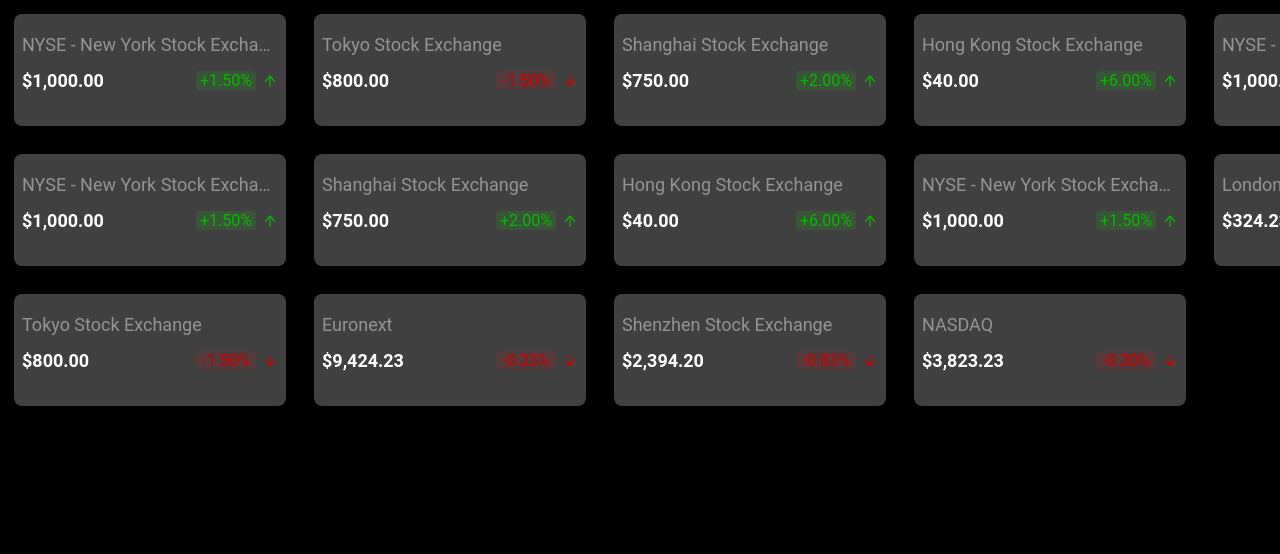
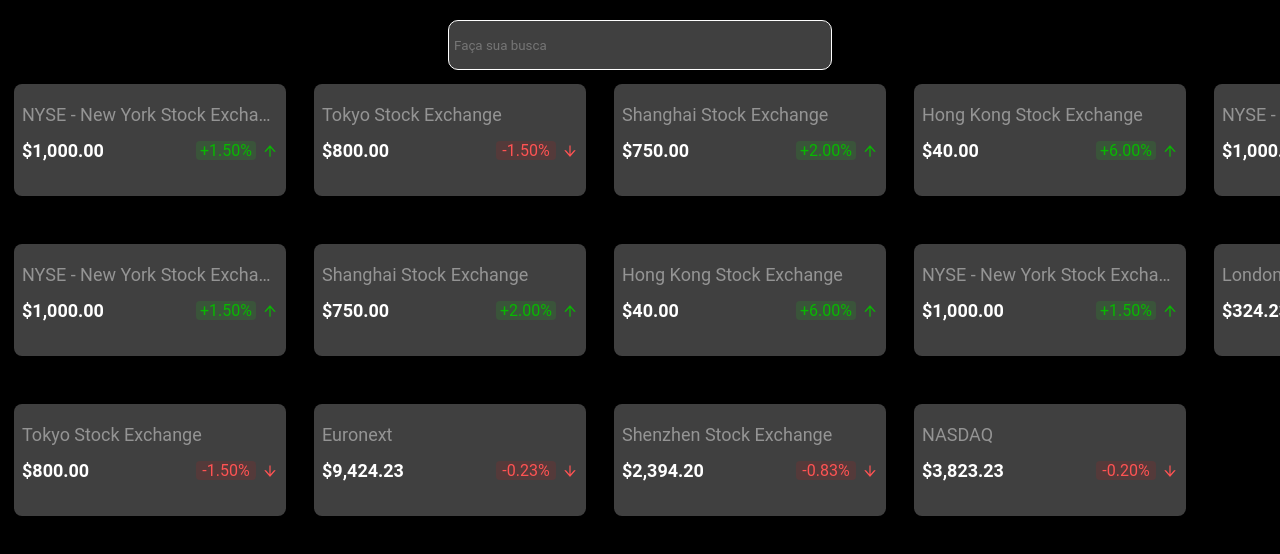
Before and after one commit to jsamuel15/sggs, a React (Create React App) app: page / in a window 1280 px wide. Shown: the top 554 px of the page. Built offline with nearby package versions, Linux system fonts and the light colour scheme.

Commit message:
feat(structure): logica de busca layout do header e ajustes gerais

```diff
--- /dev/null
+++ b/src/ListPerformanceCompany/assets/index.ts
@@ -0,0 +1 @@
+export { default as iconProfile } from './images/iconProfile.jpg';
--- a/src/ListPerformanceCompany/components/HeaderComponent.tsx
+++ b/src/ListPerformanceCompany/components/HeaderComponent.tsx
@@ -2,12 +2,42 @@
 import React from 'react';
 
 // js
-import { Container, TextHeader } from './headerStyles';
+import { Input, Header } from './headerStyles';
+import { itemCardInterfaces } from '../interfaces';
+import allListJson from '../utils/AllListJson';
 
-const HeaderComponent: React.FC = () => (
-    <Container>
-        <TextHeader>Testando...</TextHeader>
-    </Container>
-);
+// interfaces
+interface Props {
+    search: string,
+    setSearch: (v: string) => void,
+    setAllList: (v: Array<itemCardInterfaces>) => void,
+    setOpenScrollBar: (v: boolean) => void,
+}
 
+const HeaderComponent = (props: Props): React.ReactElement => {
+    // constants
+    const {
+        search,
+        setSearch,
+        setAllList,
+        setOpenScrollBar,
+    } = props;
+
+    // methods
+    const onChangeSearch = (txt: React.ChangeEvent<HTMLInputElement>) => {
+        setOpenScrollBar(false);
+        const { value } = txt.target;
+        setSearch(value);
+        const newList = allListJson.allCards.filter(
+            (v) => v.title.toUpperCase().includes(value.toUpperCase()),
+        );
+        setAllList(newList);
+    };
+
+    return (
+        <Header>
+            <Input placeholder="Faça sua busca" value={search} onChange={onChangeSearch} />
+        </Header>
+    );
+};
 export default HeaderComponent;
--- a/src/ListPerformanceCompany/components/headerStyles.ts
+++ b/src/ListPerformanceCompany/components/headerStyles.ts
@@ -4,11 +4,18 @@
 // js
 import colors from '../styles/colors';
 
-export const Container = styled.div`
-    background-color: ${colors.basic.black};
-    width: 100%;
+export const Input = styled.input`
+    color: ${colors.basic.white};
+    background-color: ${colors.basic.ligthBlack};
+    border: 1px solid ${colors.basic.white};
+    height: 50px;
+    padding-left: 5px;
+    border-radius: 10px;
+    width: 30%;
 `;
 
-export const TextHeader = styled.div`
-    color: ${colors.basic.white};
+export const Header = styled.div`
+    align-items: center;
+    display: flex;
+    justify-content: center;
 `;
--- /dev/null
+++ b/src/ListPerformanceCompany/interfaces.ts
@@ -0,0 +1,13 @@
+export interface itemCardInterfaces {
+    id: number,
+    title: string,
+    price: number,
+    valorize: boolean,
+    percentage: number,
+}
+
+export interface allLisCardInterfaces {
+    name: string,
+    profession: string,
+    allCards: Array<itemCardInterfaces>
+}
--- a/src/ListPerformanceCompany/pages/Home/HomePage.tsx
+++ b/src/ListPerformanceCompany/pages/Home/HomePage.tsx
@@ -1,12 +1,11 @@
 /* eslint-disable consistent-return */
 // libraries
-import React from 'react';
+import React, { useEffect, useState } from 'react';
 
-// icons
+// js
 import { AiOutlineArrowUp, AiOutlineArrowDown } from 'react-icons/ai';
 import {
     Home,
-    Header,
     Body,
     ContainerCard,
     DivInfoArea,
@@ -18,15 +17,58 @@
     DivItemPorcent,
 } from './homeStyles';
 import allListJson from '../../utils/AllListJson';
+import { itemCardInterfaces } from '../../interfaces';
+
+// components
+import HeaderComponent from '../../components/HeaderComponent';
 
 const HomePage: React.FC = () => {
+    // states
+    const [openScrollBar, setOpenScrollBar] = useState(false);
+    const [allList, setAllList] = useState(allListJson.allCards);
+    const [search, setSearch] = useState('');
+
+    // useEffect
+    useEffect(() => {
+        if (search.length) {
+            setOpenScrollBar(true);
+        } else {
+            setTimeout(() => {
+                setOpenScrollBar(true);
+            }, 2200);
+        }
+    }, [search]);
+
+    // renders
+    const RenderValorizeCard = (item: itemCardInterfaces) => {
+        if (item.valorize) {
+            return (
+                <TextValorize color>
+                    <DivItemPorcent backGrounColor>
+                        {`+${item.percentage.toFixed(2)}%`}
+                    </DivItemPorcent>
+                    <AiOutlineArrowUp />
+                </TextValorize>
+            );
+        }
+
+        return (
+            <TextValorize color={false}>
+                <DivItemPorcent backGrounColor={false}>
+                    {`-${item.percentage.toFixed(2)}%`}
+                </DivItemPorcent>
+                <AiOutlineArrowDown />
+            </TextValorize>
+        );
+    };
+
     const RenderItens = (type: number) => {
-        const allItemValorized = allListJson.allCards.filter((item) => item.valorize === true);
-        const allItemNotValorized = allListJson.allCards.filter((item) => item.valorize === false);
+        const allItemValorized = allList.filter((item) => item.valorize === true);
+        const allItemNotValorized = allList.filter((item) => item.valorize === false);
 
         const itemNumberRender = () => {
             if (type === 1) {
-                return allListJson.allCards;
+                return allList;
             }
             if (type === 2) {
                 return allItemValorized;
@@ -35,49 +77,38 @@
                 return allItemNotValorized;
             }
         };
+
         return itemNumberRender()?.map((item) => (
-            <ContainerCard>
+            <ContainerCard qtdSearch={search.length > 0}>
                 <DivInfoArea>
                     <DivArea>
                         <TextAreaName>{item.title}</TextAreaName>
                     </DivArea>
                     <ContainerDivArea>
                         <TextPriceArea>{`$${item.price.toLocaleString('USD', { minimumFractionDigits: 2 })}`}</TextPriceArea>
-                        {
-                            item.valorize === true
-                                ? (
-                                    <TextValorize color>
-                                        <DivItemPorcent backGrounColor>
-                                            {`+${item.percentage.toFixed(2)}%`}
-                                        </DivItemPorcent>
-                                        <AiOutlineArrowUp />
-                                    </TextValorize>
-                                )
-                                : (
-                                    <TextValorize color={false}>
-                                        <DivItemPorcent backGrounColor={false}>
-                                            {`-${item.percentage.toFixed(2)}%`}
-                                        </DivItemPorcent>
-                                        <AiOutlineArrowDown />
-                                    </TextValorize>
-                                )
-                        }
+                        {RenderValorizeCard(item)}
                     </ContainerDivArea>
                 </DivInfoArea>
             </ContainerCard>
         ));
     };
+
     // main
     return (
         <Home>
-            <Header />
-            <Body>
+            <HeaderComponent
+                search={search}
+                setSearch={setSearch}
+                setAllList={setAllList}
+                setOpenScrollBar={setOpenScrollBar}
+            />
+            <Body openScrollBar={openScrollBar}>
                 {RenderItens(1)}
             </Body>
-            <Body>
+            <Body openScrollBar={openScrollBar}>
                 {RenderItens(2)}
             </Body>
-            <Body>
+            <Body openScrollBar={openScrollBar}>
                 {RenderItens(3)}
             </Body>
         </Home>
--- a/src/ListPerformanceCompany/pages/Home/homeStyles.ts
+++ b/src/ListPerformanceCompany/pages/Home/homeStyles.ts
@@ -10,8 +10,17 @@
     color: any,
 
 }
+
+interface BodyInterfaces {
+    openScrollBar?: boolean,
+}
+
 interface backGrounColor {
     backGrounColor: any,
+}
+
+interface ContainerCardInterfaces {
+    qtdSearch?: boolean,
 }
 
 const rotate = keyframes`
@@ -30,33 +39,32 @@
     min-width: 100vw;
     min-height: 100vh;
     background-color: ${colors.basic.black};
+    padding-top: 20px;
 `;
 
-export const Header = styled.div``;
-
-export const Body = styled.div`
+export const Body = styled.div<BodyInterfaces>`
     min-width: 100vw;
     display: flex;
-    flex-direction: row;
-    overflow-x: scroll;
+    margin-bottom: 20px;
+    overflow-x: ${(props) => (props.openScrollBar ? 'auto' : 'hidden')};
     ::-webkit-scrollbar {
         height: 10px;
         border-radius: 10px;
         background-color: white;
     }
     ::-webkit-scrollbar-track {
-        -webkit-box-shadow: inset 0 0 6px ${colors.basic.ligthBlack};
+        /* -webkit-box-shadow: inset 0 0 6px ${colors.basic.ligthBlack}; */
         border-radius: 10px;
     }
 
     ::-webkit-scrollbar-thumb {
         border-radius: 10px;
-        -webkit-box-shadow: inset 0 0 4px ${colors.basic.black};
+        /* -webkit-box-shadow: inset 0 0 4px ${colors.basic.black}; */
         background-color: ${colors.basic.ligthBlack};
     }
 `;
 
-export const ContainerCard = styled.div`
+export const ContainerCard = styled.div<ContainerCardInterfaces>`
     padding: 14px;
     animation: ${rotate} 2s;
 `;
--- a/src/ListPerformanceCompany/styles/colors.ts
+++ b/src/ListPerformanceCompany/styles/colors.ts
@@ -7,7 +7,7 @@
         green: '#08B900',
         grenRGB: 'rgba(0, 255, 0, 0.1)',
         redRGB: 'rgba(255,0,0, 0.1)',
-        red: '#CC0000',
+        red: '#FF5353',
     },
     theme: {},
 };
--- a/src/ListPerformanceCompany/utils/AllListJson.ts
+++ b/src/ListPerformanceCompany/utils/AllListJson.ts
@@ -1,4 +1,8 @@
-const allListJson = {
+// js
+import { allLisCardInterfaces } from '../interfaces';
+
+// json
+const allListJson: allLisCardInterfaces = {
     name: 'Pedro Silva',
     profession: 'Developer Front-end',
     allCards: [
```
Also changed, not shown: src/ListPerformanceCompany/assets/images/iconProfile.jpg (added).
